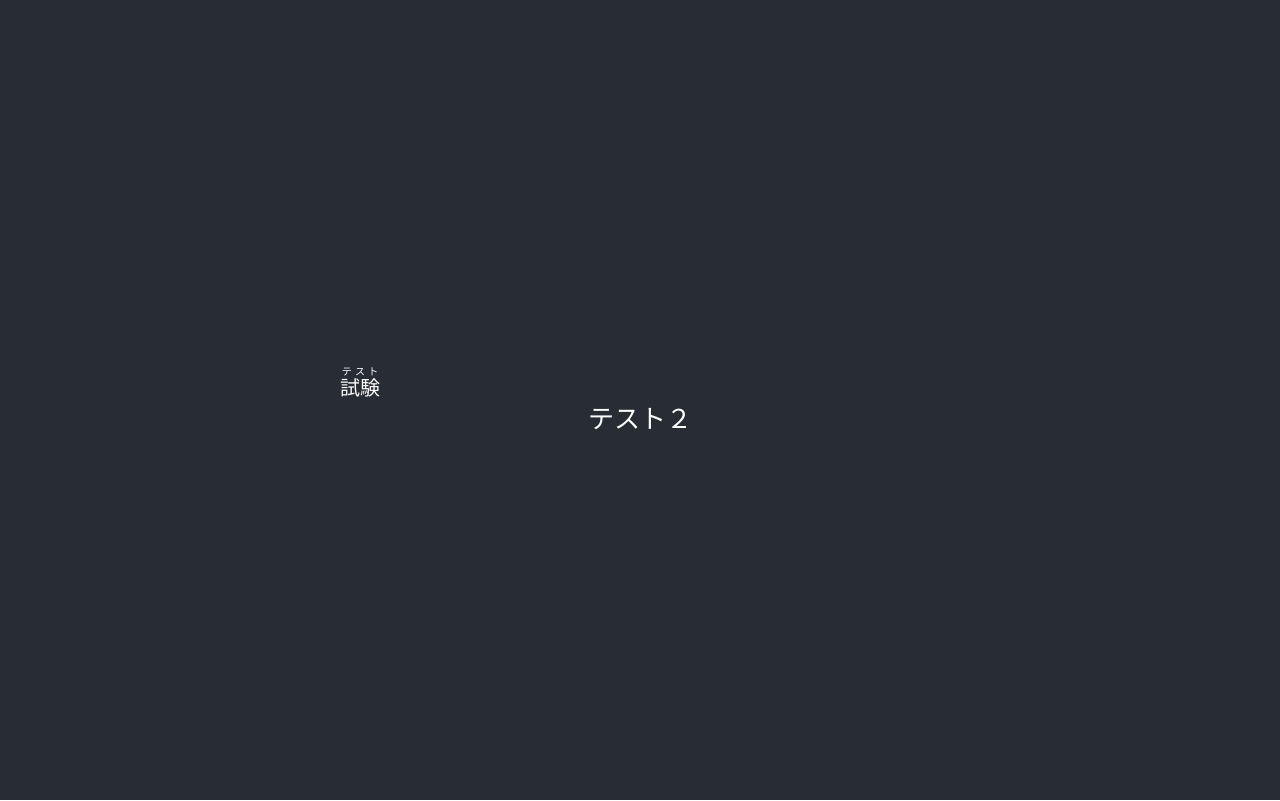
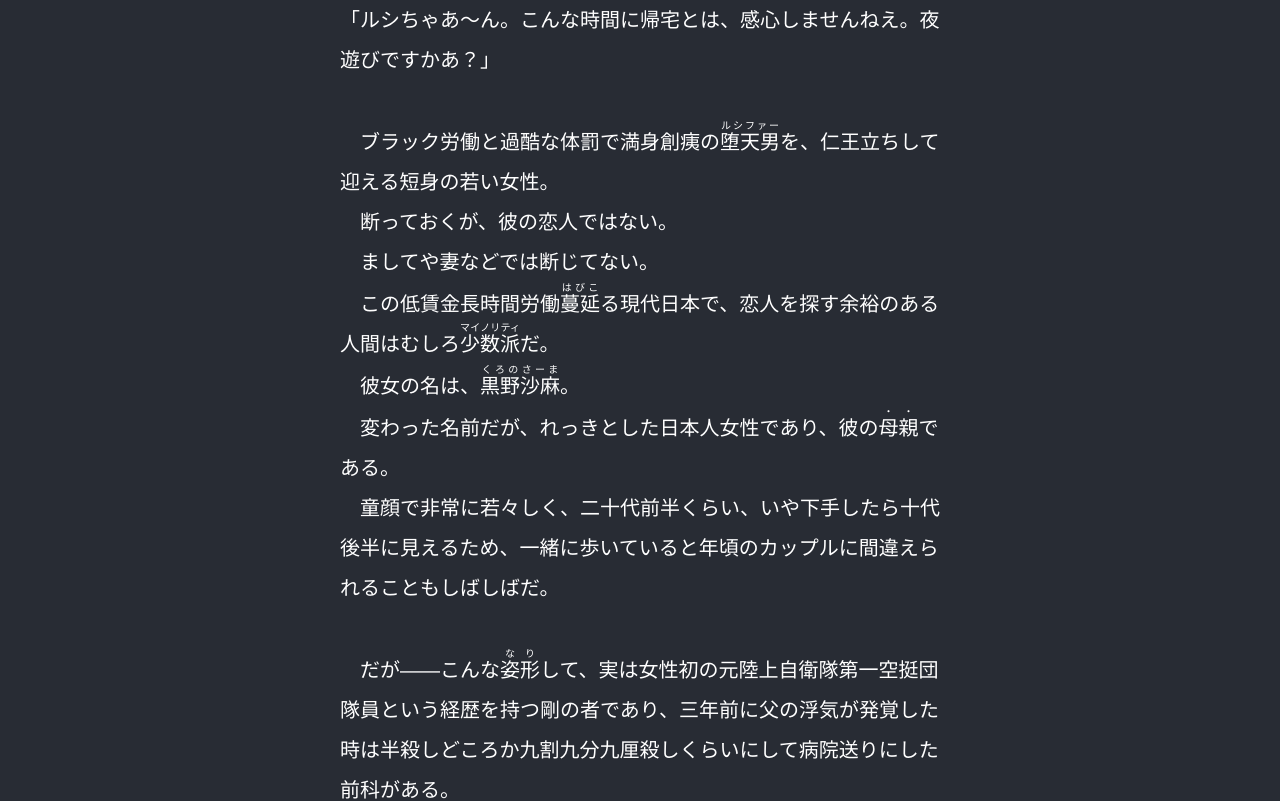
Before and after one commit to celebrater46/reactMekuReader, a React (Create React App) app: page / in a window 1280 px wide. Shown: the top 801 px of the page. Built offline with nearby package versions, Linux system fonts and the light colour scheme; a web font is replaced by a local one.

Commit message:
fixed bugs

```diff
--- a/src/components/Scale.js
+++ b/src/components/Scale.js
@@ -8,12 +8,13 @@ export const Scale = (props) => {
     const epId = 1;
     const [linesUs, setLinesUs] = useState([]); // lines Use State
     const [pageObjs, setPageObjs] = useState([]);
+    const [jsxPageObjs, setJsxPageObjs] = useState([]);
     const maxWidth = 600;
     const maxHeight = window.innerHeight * 0.8;
     const [scaleP, setScaleP] = useState([<ruby><rb>試験</rb><rp>（</rp><rt>テスト</rt><rp>）</rp></ruby>]);
     const [scaleP2, setScaleP2] = useState("テスト２");
     const fontSize = 20; // px
-    const rubyLineHeight = fontSize * 1.6; // px
+    const rubyLineHeight = fontSize * 2; // px
     const maxChars = Math.floor(maxWidth / fontSize);
 
     // useMemo(() => {
@@ -219,6 +220,26 @@ export const Scale = (props) => {
         } else {
             console.log("pageObjs");
             console.log(pageObjs);
+            // setJsxPageObjs(
+            //     [
+            //         <div style={divStyle}>
+            //             { pageObjs[0].lines.map((line) => {
+            //                 return <p style={pStyle}>{ line }</p>
+            //             })}
+            //         </div>
+            //     ]
+            // );
+            const tempObj = pageObjs.map((obj) => {
+                return (
+                    <div style={divStyle}>
+                        { obj.lines.map((line) => {
+                            return <p style={pStyle}>{ encodeJsxRuby(line) }</p>
+                            // return <p style={pStyle}>{ line }</p>
+                        })}
+                    </div>
+                );
+            });
+            setJsxPageObjs(tempObj);
         }
     }
 
@@ -251,15 +272,13 @@ export const Scale = (props) => {
         // return getPages(linesUs);
     }, [linesUs]);
 
-    useMemo(() => {
-        console.log(pageObjs);
-    }, [pageObjs]);
-
     // padding-top はフォントの 0.6 倍、line-height は等倍でルビとルビなし行が同じ高さになる
     const pStyle = {
         margin: "0",
-        padding: fontSize * 0.6 + "px 0 0",
-        lineHeight: "100%",
+        // padding: fontSize * 0.6 + "px 0 0",
+        // lineHeight: "100%",
+        padding: "0",
+        lineHeight: "200%",
         fontSize: fontSize + "px",
         fontFamily: "Noto Serif JP, Kosugi, Hiragino Kaku Gothic ProN W3, Helvetica, Meiryo, Tahoma",
         textAlign: "left"
@@ -268,8 +287,39 @@ export const Scale = (props) => {
         width: maxWidth
     }
 
+    useMemo(() => {
+        console.log("pageObjs ---");
+        console.log(pageObjs);
+        // console.log("pageObjs[0].lines");
+        // console.log(pageObjs[0].lines);
+        // const tempObj = pageObjs.map((obj) => {
+        //     return (
+        //         <div style={divStyle}>
+        //             { obj.lines.map((line) => {
+        //                 return <p style={pStyle}>{ line }</p>
+        //             })}
+        //         </div>
+        //     );
+        // })
+        // console.log("tempObj");
+        // console.log(tempObj);
+        // setJsxPageObjs(
+        //     [
+        //         <div style={divStyle}>
+        //             { pageObjs[0].lines.map((line) => {
+        //                 return <p style={pStyle}>{ line }</p>
+        //             })}
+        //         </div>
+        //     ]
+        // );
+    }, [pageObjs]);
+
     return (
         <>
+            <div>
+                { jsxPageObjs }
+            </div>
+
             <div id={"scale"} style={divStyle}>
                 <p id={"scale_p"} style={pStyle}>
                     { scaleP }
--- a/src/modules/encoder.js
+++ b/src/modules/encoder.js
@@ -7,9 +7,9 @@ const convertDot = (line) => {
         const chars = str.match(/《《[^》]+》》/);
         let converted = "";
         for(let j = 2; j < chars[0].length - 2; j++){ // match() returns not String but Array
-            converted += "<ruby><rb>";
+            converted += "｜";
             converted += chars[0].substr(j, 1);
-            converted += "</rb><rp>(</rp><rt>・</rt><rp>)</rp></ruby>";
+            converted += "《・》";
         }
         str = str.replace(/《《[^》]+》》/, converted);
         i++;
@@ -41,6 +41,7 @@ const convertDot = (line) => {
 // }
 
 const encodeJsxRuby = (line) => {
+    if(line === ""){ return "　"; }
     let array = [];
     let dotConverted = convertDot(line);
     let str = dotConverted.replace(/｜《/g, "《");
```
